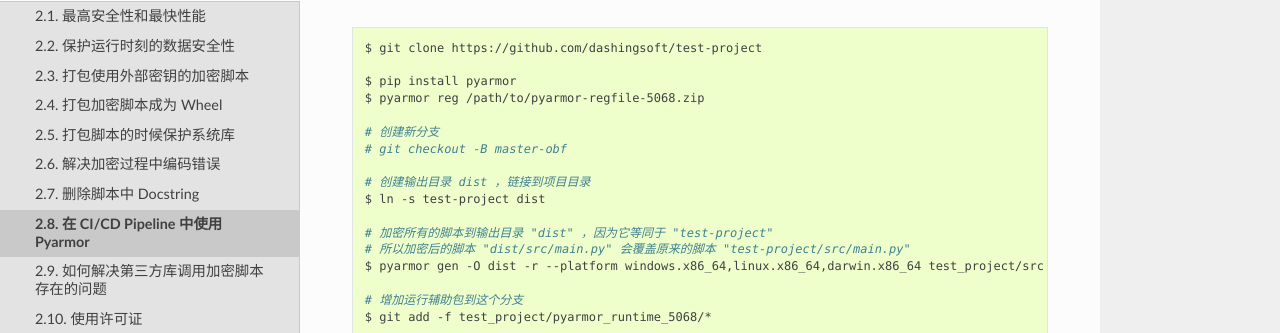
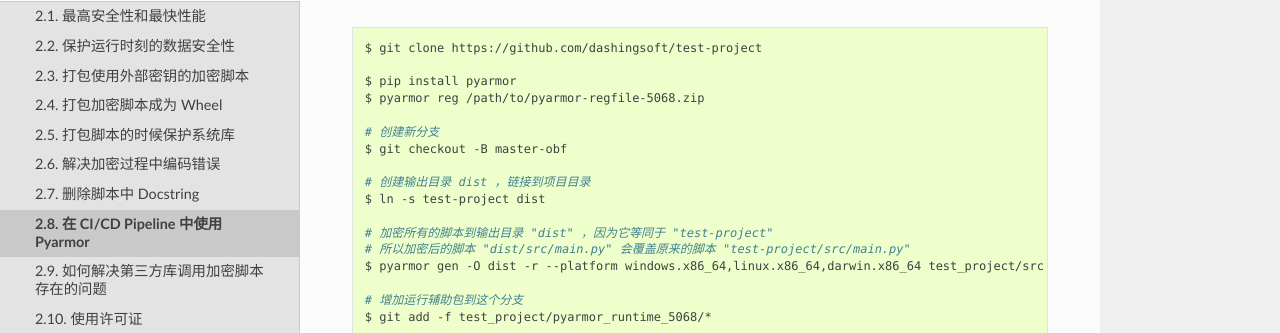
Before and after one commit to dashingsoft/pyarmor-docs-zh, a Sphinx documentation site: the page built from docs/how-to/ci.rst, in a window 1280 px wide and 900 px high, scrolled down 601 px. Shown: the part 190-523 px from the top of the window. Built offline with Sphinx 7.4.7 and the Read the Docs theme 2.0.0, drawn with Linux system fonts in a browser that asks for light colours.

Commit message:
Fix typo

```diff
--- a/docs/how-to/ci.rst
+++ b/docs/how-to/ci.rst
@@ -40,7 +40,7 @@
     $ pyarmor reg /path/to/pyarmor-regfile-5068.zip
 
     # 创建新分支
-    # git checkout -B master-obf
+    $ git checkout -B master-obf
 
     # 创建输出目录 dist ，链接到项目目录
     $ ln -s test-project dist
```
